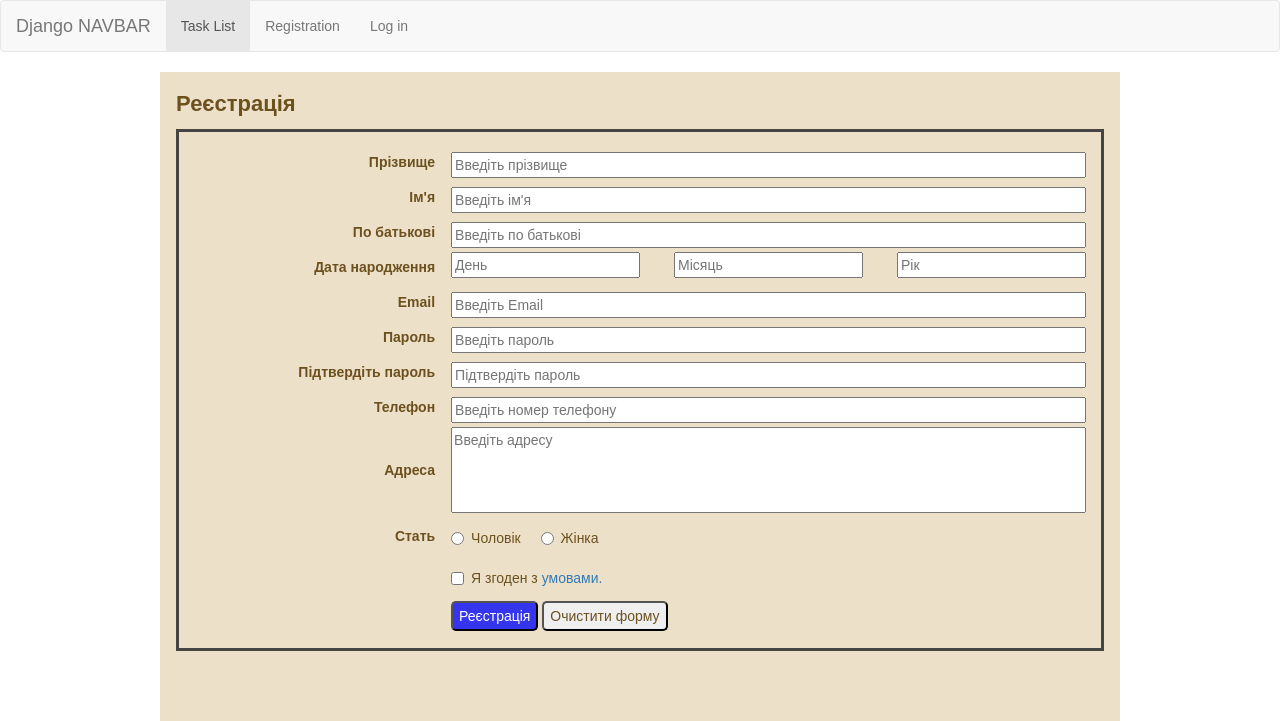
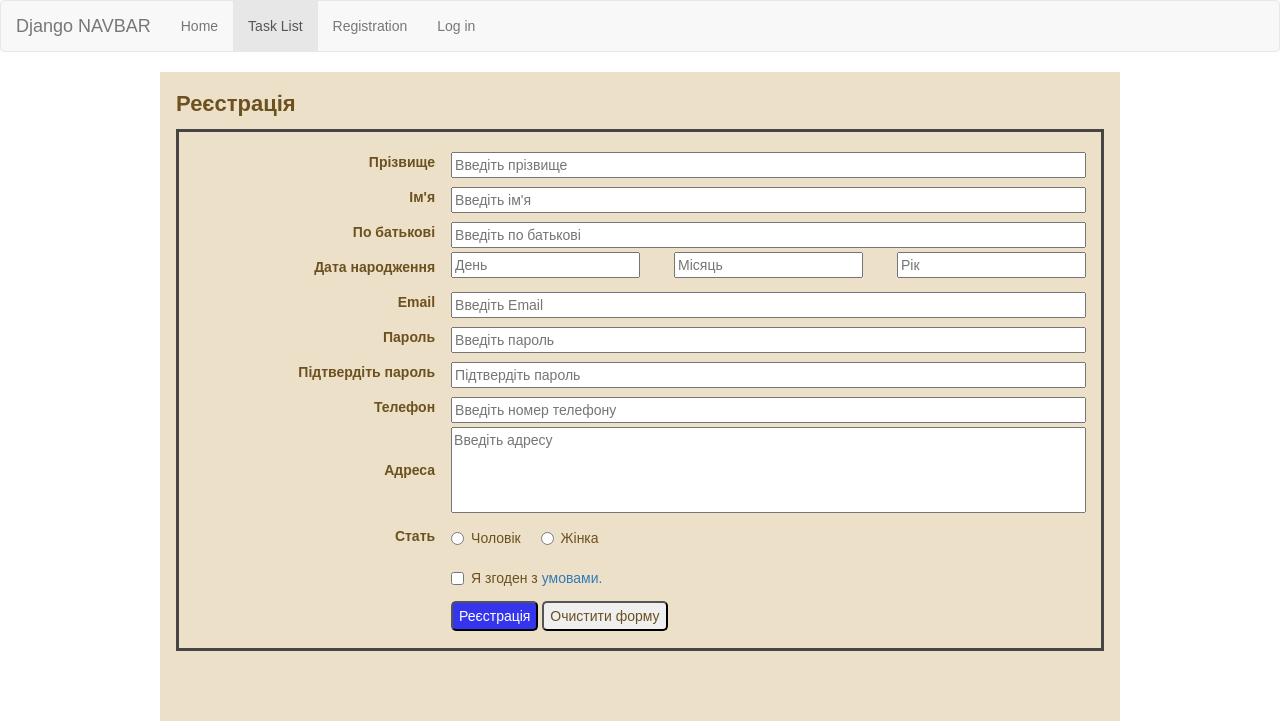
Before and after one commit to SerhiiMazur-grim/A-Level_django_HW, a Django app: page /regitration/ in a window 1280 px wide. Shown: the top 721 px of the page. Run offline with Django 4.2, Linux system fonts and the light colour scheme; some libraries are stand-ins or nearby versions.

Commit message:
add home page

```diff
--- a/dj_hw/urls.py
+++ b/dj_hw/urls.py
@@ -15,9 +15,13 @@ Including another URLconf
 """
 from django.contrib import admin
 from django.urls import path, include
+from . import view
 
 
 urlpatterns = [
+    path('homepage/', view.home_page, name='home'),
+    path('home/', view.home_page, name='home'),
+    path('', view.home_page, name='home'),
     path('admin/', admin.site.urls),
     path('task/', include('task.urls')),
     path('', include('user.urls')),
--- /dev/null
+++ b/dj_hw/view.py
@@ -0,0 +1,6 @@
+from django.http import HttpResponse, HttpRequest
+from django.shortcuts import render
+
+
+def home_page(request: HttpRequest):
+    return  render(request, 'home.html')
--- a/templates/_navbar.html
+++ b/templates/_navbar.html
@@ -4,6 +4,7 @@
       <a class="navbar-brand" href="#">Django NAVBAR</a>
     </div>
     <ul class="nav navbar-nav">
+      <li><a href="{% url 'home' %}">Home</a></li>
       <li class="active"><a href="{% url 'task_list' %}">Task List</a></li>
       <li><a href="{% url 'regitration' %}">Registration</a></li>
       <li><a href="{% url 'login' %}">Log in</a></li>
--- /dev/null
+++ b/templates/home.html
@@ -0,0 +1,5 @@
+{% extends 'base.html' %}
+{% block title %}Home{% endblock title %}
+{% block content %}
+<h1>Домашня сторінка...</h1>
+{% endblock content %}
--- a/user/templates/registration.html
+++ b/user/templates/registration.html
@@ -1,5 +1,5 @@
 {% extends 'base.html' %}
-{% block title %}Log in{% endblock title %}
+{% block title %}Registration{% endblock title %}
 {% block style %}
 *{box-sizing: border-box;}
 
--- a/user/views.py
+++ b/user/views.py
@@ -1,4 +1,4 @@
-from django.http import HttpResponse, HttpRequest, Http404
+from django.http import HttpResponse, HttpRequest
 from django.shortcuts import render
 
 def log_in(request: HttpRequest):
```
